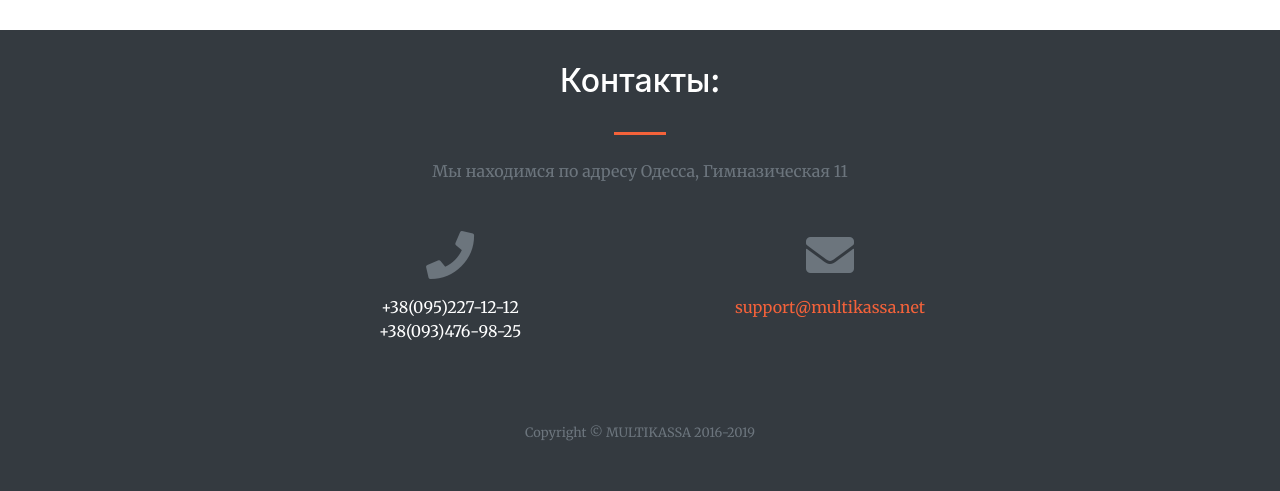
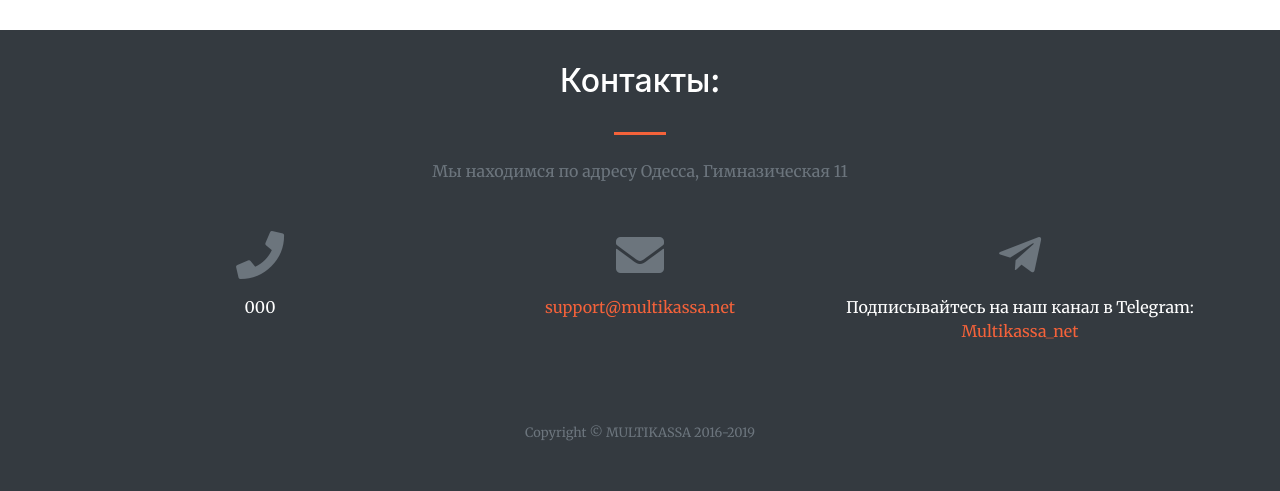
Before and after one commit to igorlagutin/multikassa, a Django app: page / in a window 1280 px wide. Shown: the part 1820-2311 px from the top of the page. Run offline with Django 3.2, Linux system fonts and the light colour scheme; tables that the repository leaves empty hold one stand-in row (values such as "Sample post"); some libraries are stand-ins or nearby versions.

Commit message:
added telegram channel link, now conacts are admin editable

```diff
--- a/rate_page/admin.py
+++ b/rate_page/admin.py
@@ -22,6 +22,7 @@
 admin.site.register(ProcessSection)
 admin.site.register(TelegramMessage)
 admin.site.register(TelegramButtons)
+admin.site.register(Contacts)
 
 AdminSite.site_header = "MULTIKASSA"
 
--- a/rate_page/models.py
+++ b/rate_page/models.py
@@ -84,3 +84,14 @@
 
     def __str__(self):
         return str(self.button_text)
+
+class Contacts(models.Model):
+    phone = models.CharField(max_length=2048, verbose_name="Номер телефона",  default=' ')
+
+
+    class Meta():
+        verbose_name = "Контакт"
+        verbose_name_plural = "Контакты"
+
+    def __str__(self):
+        return str(self.phone)
--- a/rate_page/templates/rate_page/index.html
+++ b/rate_page/templates/rate_page/index.html
@@ -212,13 +212,18 @@
       <div class="row">
         <div class="col-lg-4 ml-auto text-center mb-5 mb-lg-0">
           <i class="fas fa-phone fa-3x mb-3 text-muted"></i>
-          <div>+38(095)227-12-12 </div>
-          <div>+38(093)476-98-25</div>
+          {% for contact in contacts %}
+            <div>{{contact.phone}}</div>
+          {% endfor %}
         </div>
         <div class="col-lg-4 mr-auto text-center">
           <i class="fas fa-envelope fa-3x mb-3 text-muted"></i>
-          <!-- Make sure to change the email address in anchor text AND the link below! -->
           <a class="d-block" href="mailto:support@multikassa.net">support@multikassa.net</a>
+        </div>
+        <div class="col-lg-4 mr-auto text-center">
+          <i class="fab fa-telegram-plane fa-3x mb-3 text-muted"></i>
+            <div>Подписывайтесь на наш канал в Telegram:</div>
+          <a class="d-block" href="https://t.me/Multikassa_net">Multikassa_net</a>
         </div>
       </div>
     </div>
--- a/rate_page/views.py
+++ b/rate_page/views.py
@@ -1,5 +1,5 @@
 from django.shortcuts import render
-from .models import Rate, CryptoRate, AboutUsSection, ProcessSection
+from .models import Rate, CryptoRate, AboutUsSection, ProcessSection, Contacts
 from django.core.paginator import Paginator, EmptyPage, PageNotAnInteger
 
 def index(request):
@@ -12,13 +12,16 @@
 
     process = ProcessSection.objects.all()
 
+    contacts = Contacts.objects.all()
+
 
 
     context = {
         "rate":rate,
         "crypto_rate":crypto_rate,
         "about":about_us,
-        "process": process
+        "process": process,
+        "contacts": contacts
 
         }
 
```
